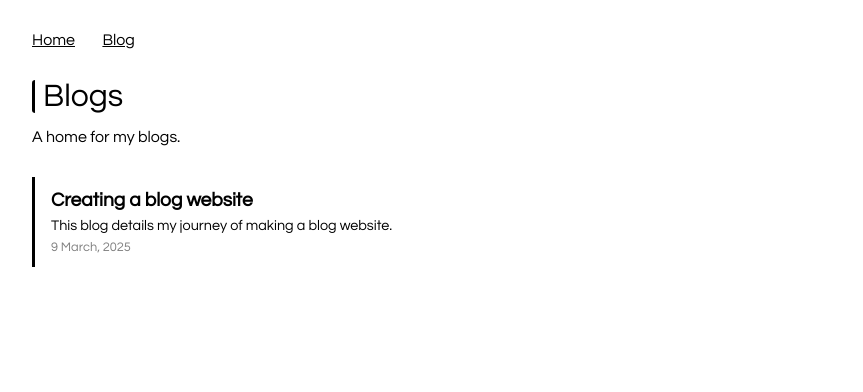
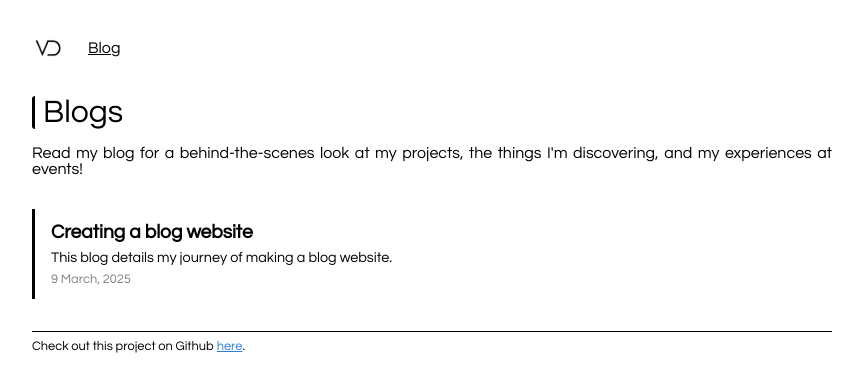
Before and after one commit to vyduck/blog, a plain HTML site: page index.html in a window 1280 px wide. Shown: the whole page, without its empty margins (208-1071 px from the left). Drawn offline with Linux system fonts and the light colour scheme.

Commit message:
Added footer and logo

```diff
--- a/index.html
+++ b/index.html
@@ -9,12 +9,15 @@
     <link rel="stylesheet" href="./style/blog.css">
     <script type="module" src="./javascript/index.js" defer></script>
     <script src="https://cdnjs.cloudflare.com/ajax/libs/showdown/2.1.0/showdown.min.js"></script>
+    <link rel="shortcut icon" href="./logo.png" type="image/x-png">
 </head>
 
 <body>
     <section>
         <nav>
-            <a href="/">Home</a>
+            <a href="/">
+                <img src="./logo.png" alt="" srcset="" height="32">
+            </a>
             <a href="/blog">Blog</a>
         </nav>
         <header>
@@ -22,7 +25,7 @@
                 Blogs
             </p>
             <p id="page-descriptor">
-                A home for my blogs.
+                Read my blog for a behind-the-scenes look at my projects, the things I'm discovering, and my experiences at events!
             </p>
         </header>
         <main>
@@ -33,6 +36,9 @@
                 <p id="blog-content"></p>
             </section>
         </main>
+        <footer>
+            Check out this project on Github <a href="https://github.com/vyduck/blog">here</a>. <br>
+        </footer>
     </section>
 </body>
 
--- a/style/main.css
+++ b/style/main.css
@@ -13,9 +13,18 @@ body > section {
 
 nav {
     margin-bottom: 2rem;
+    display: flex;
+    flex-direction: row;
+    align-items: center;
+}
+
+nav > img {
+    margin: 0rem 1rem;
 }
 
 nav > a:any-link {
+    align-content: center;
+    height: 32px;
     padding-right: 1.5rem;
     color: black;
     text-decoration: underline;
@@ -40,3 +49,9 @@ a:any-link {
     text-decoration: underline;
     color: rgb(46, 127, 219);
 }
+
+footer {
+    padding-top: 0.5rem;
+    border-top: 1px solid #000;
+    font-size: 80%;
+}
```
Also changed, not shown: logo.png (added).
